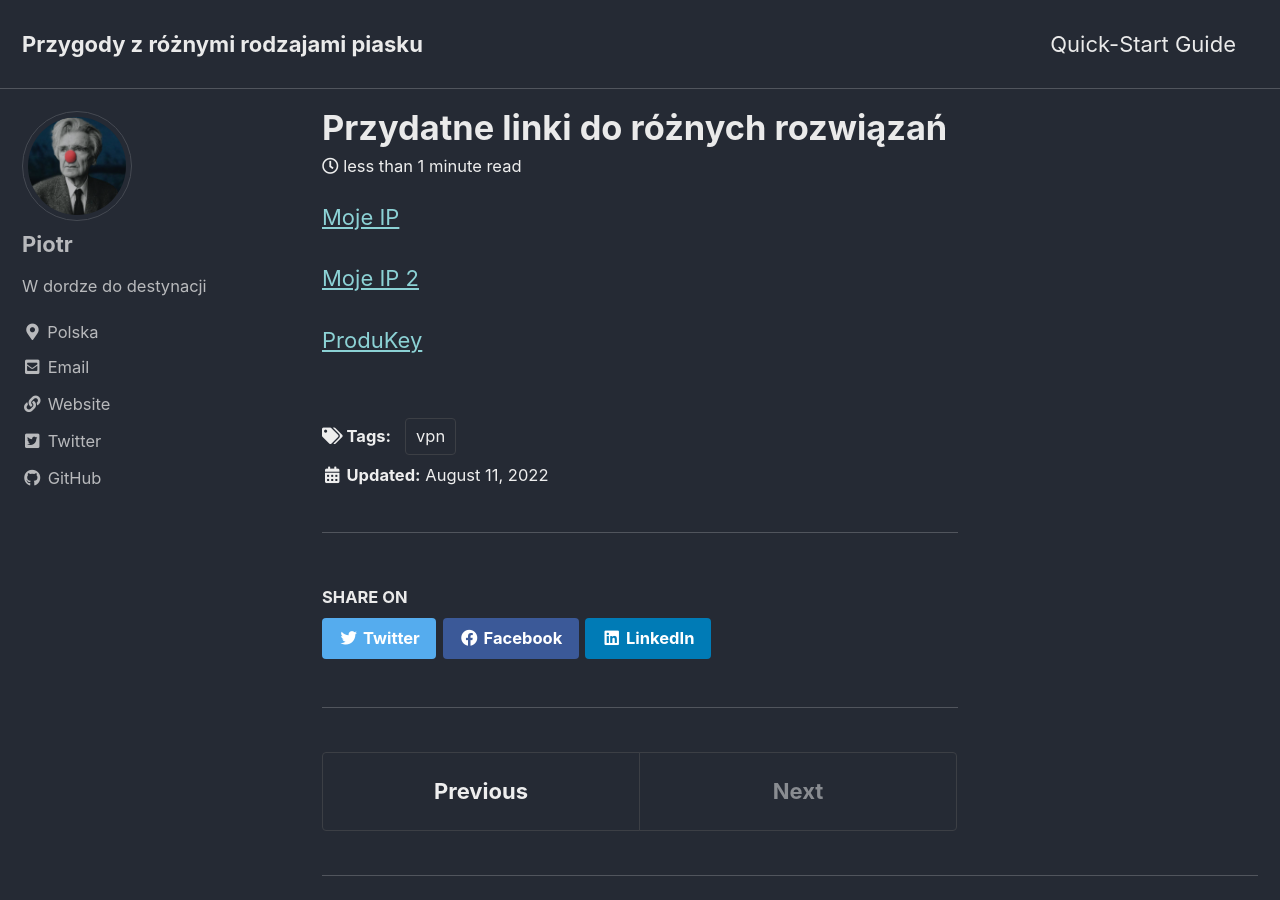
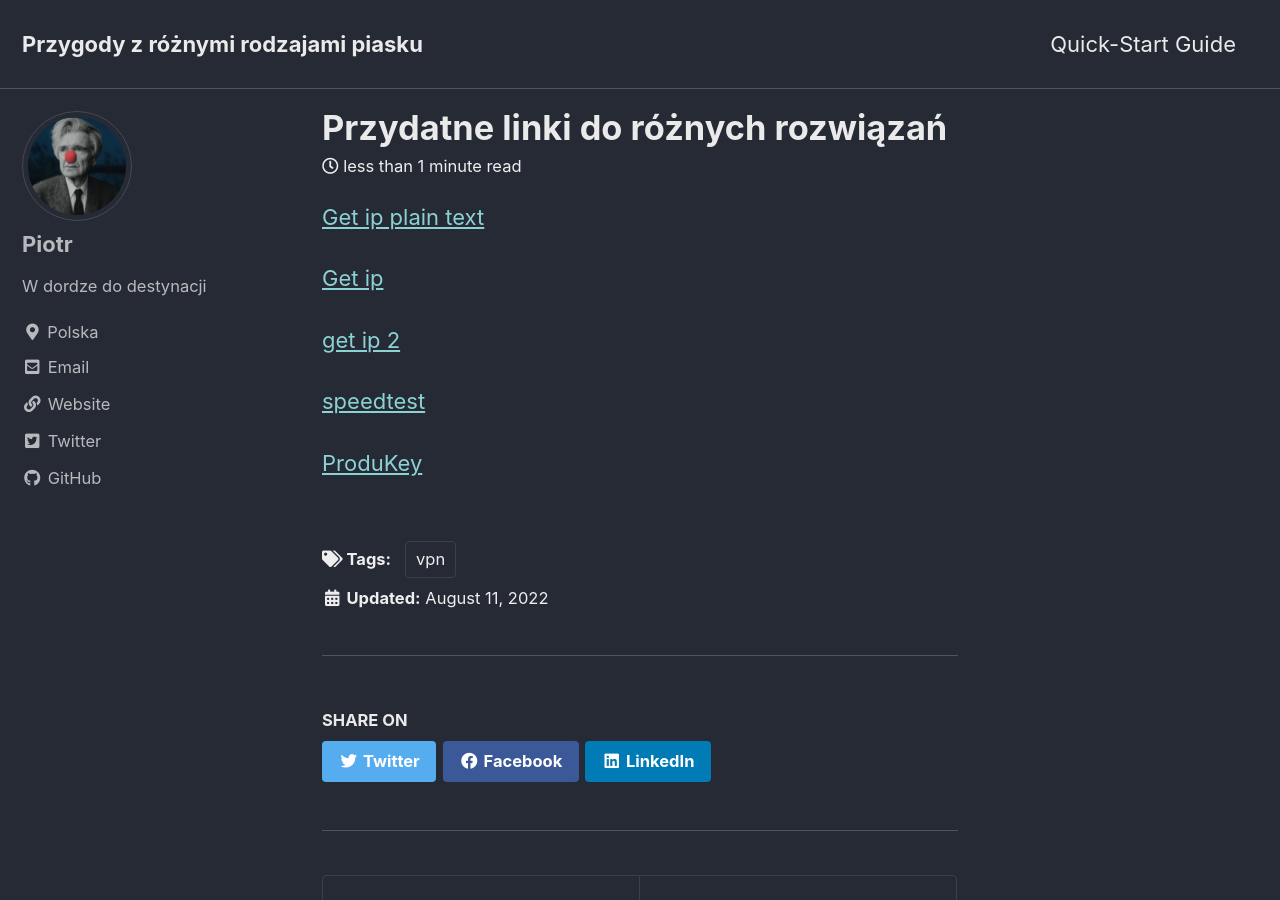
Before and after one commit to MrDum/MrDum.github.io, a Jekyll site: the page built from _posts/2022-08-11-tools.md, in a window 1280 px wide and 900 px high. Built offline with Jekyll 4.4.1, drawn with Linux system fonts in a browser that asks for light colours; cached includes are drawn as plain includes.

Commit message:
new post

```diff
--- a/_posts/2022-08-11-tools.md
+++ b/_posts/2022-08-11-tools.md
@@ -5,9 +5,12 @@ header:
 tags:
   - vpn
 ---
+[Get ip plain text](https://ipecho.net/plain/)
 
-[Moje IP](https://bgp.he.net/)
+[Get ip](https://bgp.he.net/)
 
-[Moje IP 2](https://ip-lookup.net/)
+[get ip 2](https://ip-lookup.net/)
+
+[speedtest](https://fast.com/pl/)
 
 [ProduKey](https://www.nirsoft.net/utils/produkey.zip)
```
